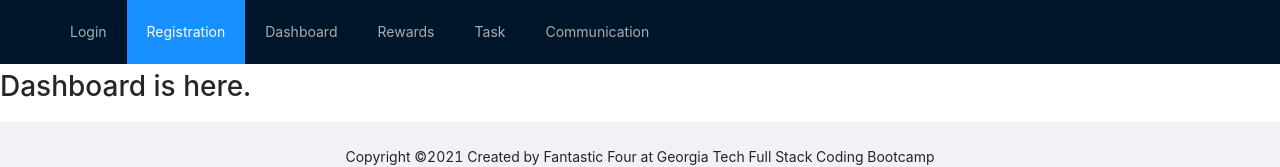
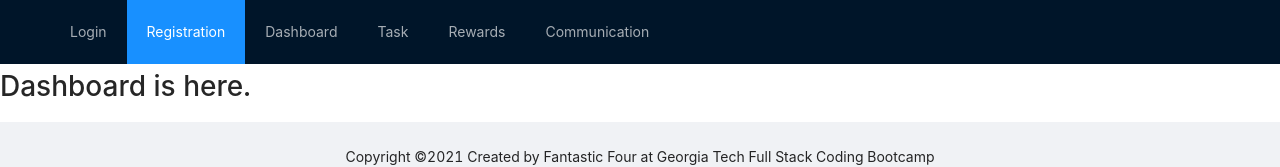
Before and after one commit to diegocortes4/Token-e-Economy, a React (Create React App) app in the folder client/: page / in a window 1280 px wide. Shown: the top 167 px of the page. Built offline with nearby package versions, Linux system fonts and the light colour scheme.

Commit message:
updated the navbar order

```diff
--- a/client/src/components/NavBar/NavBar.jsx
+++ b/client/src/components/NavBar/NavBar.jsx
@@ -27,10 +27,10 @@ const NavBar = () => {
               <Link to={"/dashboard"}>Dashboard</Link>
             </Menu.Item>
             <Menu.Item key="4">
-              <Link to={"/rewards"}>Rewards</Link>
+              <Link to={"/task"}>Task</Link>
             </Menu.Item>
             <Menu.Item key="5">
-              <Link to={"/task"}>Task</Link>
+              <Link to={"/rewards"}>Rewards</Link>
             </Menu.Item>
             <Menu.Item key="6">
               <Link to={"/communication"}>Communication</Link>
```
